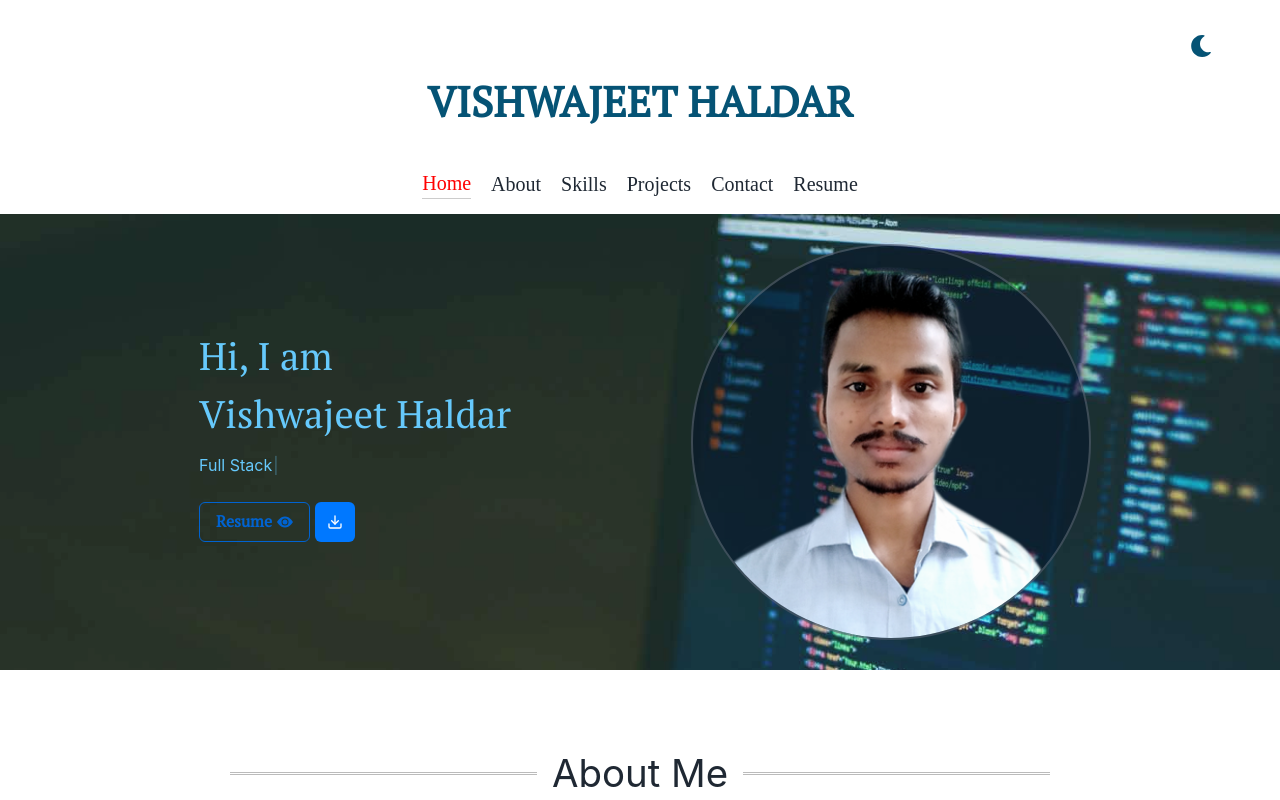
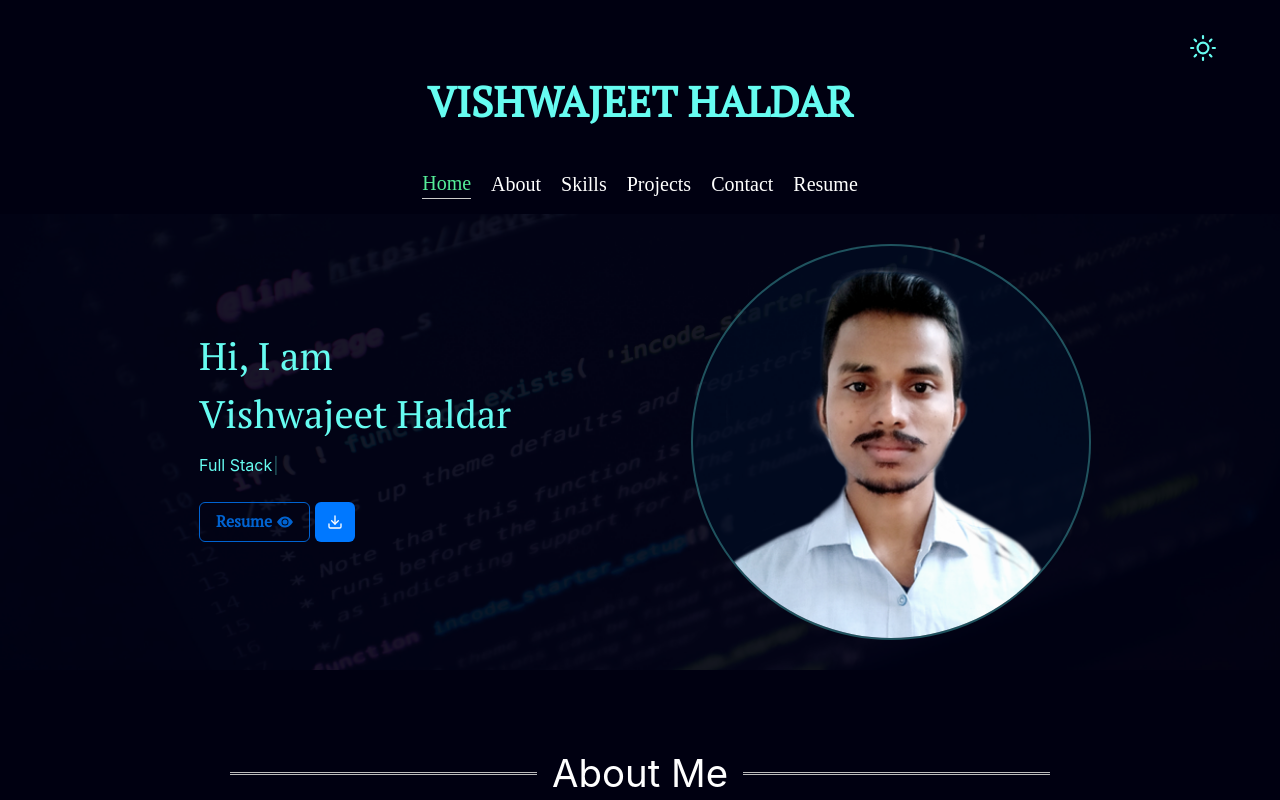
Before and after one commit to vishwajeethaldar/vishwajeethaldar.github.io, a React (Vite) app: page / in a window 1280 px wide. Shown: the top 800 px of the page. Built offline with nearby package versions, Linux system fonts and the light colour scheme.

Commit message:
updated default theme color

```diff
--- a/src/Components/Home/Download.tsx
+++ b/src/Components/Home/Download.tsx
@@ -5,8 +5,10 @@
 import {FiDownload} from 'react-icons/fi'
 export default function Download() {
     const {mode} = useContext(ThemeContext)
+    // https://github.com/vishwajeethaldar/RESUME/blob/main/Vishwajeet-Haldar-Resume.pdf
+    // https://doc-04-1o-apps-viewer.googleusercontent.com/viewer/secure/pdf/e83mrpb00dej1cou57rrlr122sujkqdi/os710s0v2la9vufc8o8f82d1d31fijv6/1668509625000/drive/15431867614003134193/ACFrOgD5AVApPQQokPawJZOHCmPNdrlsMf97zJWdxYKkXgefDp2JWMHMKRa41jgT6PCmdb-29aRNE-KaqHMk417oY7YK9Qq75kgXTfOIvErUaFI2-o5MgY_5R_QpIe2XWH-IKM7odfeFXJtS6HYC?print=true&nonce=u5gltffh3kao0&user=15431867614003134193&hash=boknrgq03f1cc58au1ok8ho01i3aa6o5
   return (
-    <a href="https://github.com/vishwajeethaldar/RESUME/blob/main/Vishwajeet-Haldar-Resume.pdf" target={"_blank"}>
+    <a href="https://drive.google.com/file/d/1j012a0wHDUggem8YgNUYKyiZm211z2mG/view" target={"_blank"}>
     <Flex gap={"5px"}>
     <Button fontFamily={'PT Serif,serif'} _hover={{bg:mode==="dark"?"none":"", transform:"scale(.98)", color:"dark"?"#959":"#fcf"}} variant={mode==="dark"?"outline":"outline"}  colorScheme={"messenger"} >
         {/* <Link to={path} target={"_blank"} download={true}> */}
--- a/src/context/Theme.tsx
+++ b/src/context/Theme.tsx
@@ -3,7 +3,7 @@
 export const ThemeContext =  createContext<any>(null)
 
 const ThemeContextProvider = ({children}:{children:React.ReactNode}) => {
- const [mode, setMode] = useState<"light"|"dark">("light")
+ const [mode, setMode] = useState<"light"|"dark">("dark")
   return (
     <ThemeContext.Provider value={{mode, setMode}}>
         {children}
```
